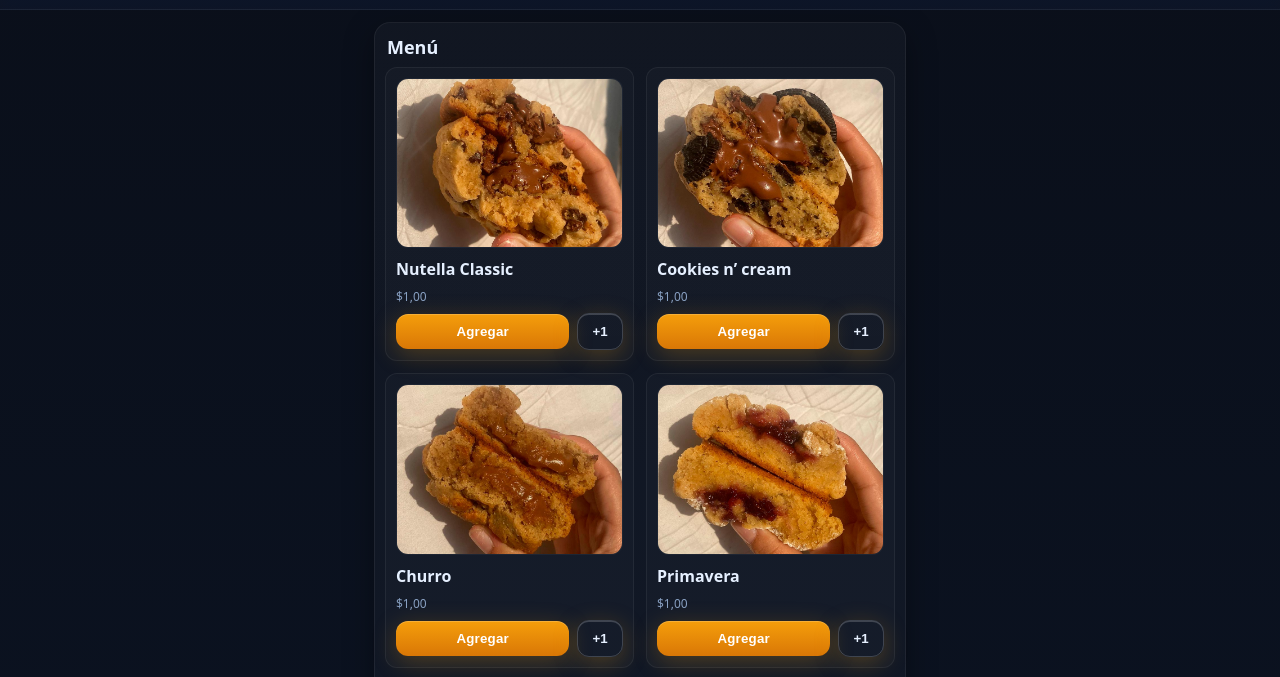
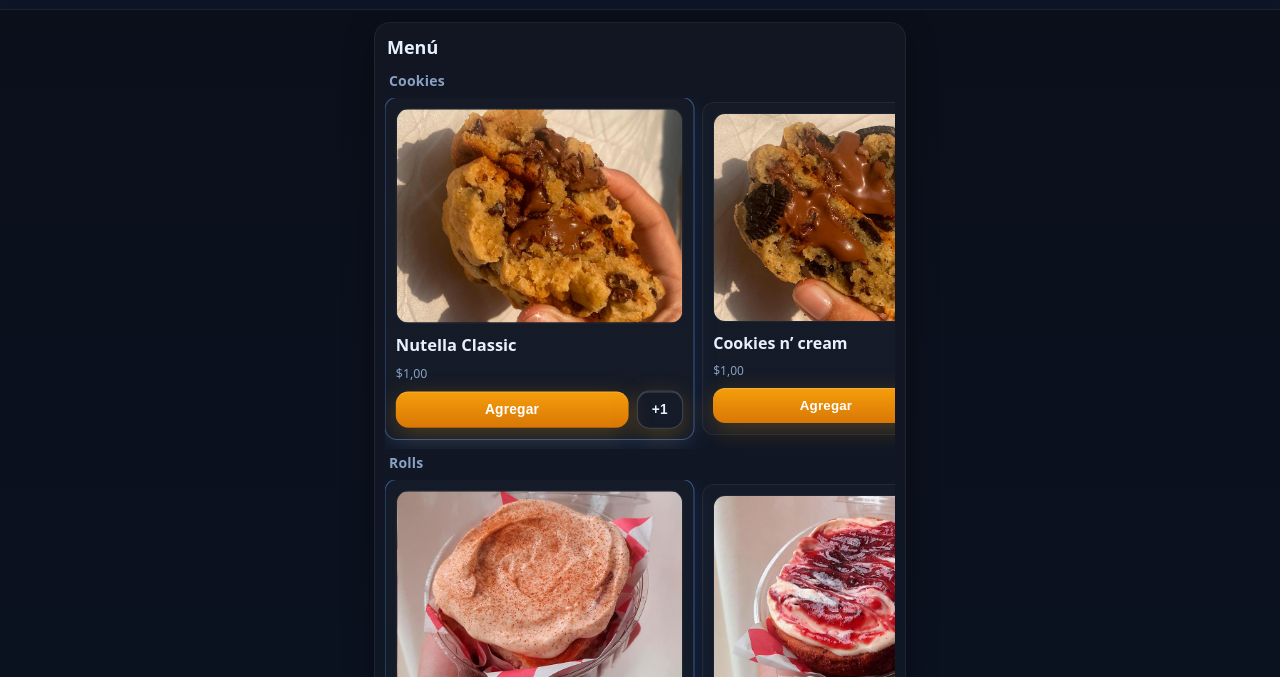
Before and after one commit to umbrassss/aniversario3, a plain HTML site: page index.html in a window 1280 px wide. Shown: the part 54-731 px from the top of the page. Drawn offline with Linux system fonts and the light colour scheme.

Commit message:
index.html

```diff
--- a/index.html
+++ b/index.html
@@ -22,30 +22,29 @@
     html,body{height:100%}
     body{
       margin:0;
-      background:linear-gradient(180deg,#0a0f1a,var(--bg)); /* azul muy oscuro */
+      background:linear-gradient(180deg,#0a0f1a,var(--bg));
       color:var(--text);
       font-family:ui-sans-serif,system-ui,-apple-system,Segoe UI,Roboto
     }
-    .wrap{max-width:560px;margin:0 auto;padding:12px 14px 90px} /* padding bottom para la barra */
+    .wrap{max-width:560px;margin:0 auto;padding:12px 14px 90px}
 
     header{
       position:sticky;top:0;z-index:20;
       backdrop-filter:saturate(140%) blur(8px);
-      background:linear-gradient(180deg,rgba(15,23,42,.90),rgba(15,23,42,.75)); /* azul #0f172a */
+      background:linear-gradient(180deg,rgba(15,23,42,.90),rgba(15,23,42,.75));
       border-bottom:1px solid rgba(255,255,255,.06)
     }
     .head{display:flex;align-items:center;justify-content:space-between;gap:8px;padding:12px}
     .brand{font-weight:800;letter-spacing:.3px}
     .sub{color:var(--muted);font-size:12px}
 
-    /* Paso 1: catálogo a pantalla completa */
     .card{background:linear-gradient(180deg,rgba(255,255,255,.03),rgba(255,255,255,.02));border:1px solid rgba(255,255,255,.06);border-radius:var(--radius);box-shadow:var(--shadow)}
     .products{padding:10px}
     .products .title{font-weight:800;font-size:18px;padding:2px 2px 8px 2px}
-    .products-grid{display:grid;gap:12px;grid-template-columns:1fr 1fr}
-    @media (max-width:360px){.products-grid{grid-template-columns:1fr}}
-    .product{display:flex;flex-direction:column;gap:8px;padding:10px;border-radius:12px;border:1px solid rgba(255,255,255,.06);background:rgba(255,255,255,.02)}
-    .product img{aspect-ratio:4/3;width:100%;object-fit:cover;border-radius:12px;border:1px solid rgba(255,255,255,.08);background:#0b1220} /* azul oscuro */
+
+    /* Tarjeta de producto */
+    .product{display:flex;flex-direction:column;gap:8px;padding:10px;border-radius:12px;border:1px solid rgba(255,255,255,.06);background:rgba(255,255,255,.02);transition:transform .2s ease, box-shadow .2s ease, border-color .2s ease}
+    .product img{aspect-ratio:4/3;width:100%;object-fit:cover;border-radius:12px;border:1px solid rgba(255,255,255,.08);background:#0b1220}
     .product h3{margin:2px 0 0 0;font-size:16px}
     .muted{color:var(--muted);font-size:12px}
     .row{display:flex;align-items:center;gap:8px}
@@ -64,22 +63,22 @@
     .btn-outline{background:transparent;border:1px solid rgba(255,255,255,.18);color:var(--text)}
     .badge{display:inline-block;padding:2px 8px;font-size:12px;border-radius:999px;background:rgba(96,165,250,.18);border:1px solid rgba(96,165,250,.35);color:#dbeafe}
 
-    /* Barra fija (aparece cuando hay items) */
+    /* Barra fija */
     .fab-cart{
       position:fixed;left:0;right:0;bottom:0;z-index:30;display:flex;align-items:center;justify-content:center;gap:10px;
       padding:14px env(safe-area-inset-right) calc(14px + env(safe-area-inset-bottom)) env(safe-area-inset-left);
-      background:linear-gradient(180deg,rgba(12,20,34,.6),rgba(12,20,34,.9)); /* azul translúcido */
+      background:linear-gradient(180deg,rgba(12,20,34,.6),rgba(12,20,34,.9));
       border-top:1px solid rgba(255,255,255,.08);backdrop-filter:blur(10px)
     }
-    .fab-cart button{display:flex;align-items:center;gap:10px;background:linear-gradient(180deg,#f59e0b,#d97706)} /* NARANJA */
+    .fab-cart button{display:flex;align-items:center;gap:10px;background:linear-gradient(180deg,#f59e0b,#d97706)}
 
-    /* Bottom Sheet (se reutiliza estilo para carrito y detalle) */
+    /* Bottom Sheet (carrito y detalle) */
     .sheet{position:fixed;inset:0;z-index:40;display:none}
     .sheet.open{display:block}
     .sheet .overlay{position:absolute;inset:0;background:rgba(0,0,0,.45)}
     .sheet .panel{
       position:absolute;left:0;right:0;bottom:0;max-height:88vh;
-      background:linear-gradient(180deg,rgba(15,23,42,1),rgba(15,23,42,.98)); /* azul profundo */
+      background:linear-gradient(180deg,rgba(15,23,42,1),rgba(15,23,42,.98));
       border-top-left-radius:16px;border-top-right-radius:16px;border:1px solid rgba(255,255,255,.08);
       box-shadow:var(--shadow);transform:translateY(100%);transition:transform .25s ease
     }
@@ -96,10 +95,32 @@
     .panel .totals .line{display:flex;justify-content:space-between}
     .panel .totals .total{font-weight:800;font-size:16px;border-top:1px dashed rgba(255,255,255,.15);padding-top:8px;margin-top:4px}
 
-    /* WhatsApp (verde, se mantiene) */
+    /* WhatsApp (verde) */
     .btn-whatsapp{
       background:linear-gradient(180deg,#22c55e,#16a34a);
       display:inline-flex;align-items:center;gap:8px;width:100%;justify-content:center
+    }
+
+    /* ==== SLIDERS (scroll-snap) ==== */
+    .rail-section{margin:4px 0 2px 0}
+    .rail-title{font-size:14px;line-height:1.2;color:var(--muted);font-weight:700;margin:6px 4px 8px 4px;letter-spacing:.2px}
+    .rail{
+      display:grid;
+      grid-auto-flow:column;
+      grid-auto-columns:74%;
+      gap:12px;
+      overflow-x:auto;
+      padding:4px 4px 14px;
+      scroll-snap-type:x mandatory;
+      -webkit-overflow-scrolling:touch;
+    }
+    @media (min-width:480px){ .rail{grid-auto-columns:60%;} }
+    .rail::-webkit-scrollbar{height:6px}
+    .rail .product{scroll-snap-align:center}
+    .rail .product.is-active{
+      transform:scale(1.03);
+      border-color:rgba(96,165,250,.45);
+      box-shadow:0 8px 24px rgba(59,130,246,.15)
     }
 
     .muted.center{text-align:center}
@@ -117,19 +138,19 @@
   </header>
 
   <div class="wrap">
-    <!-- CATÁLOGO (Paso 1) -->
+    <!-- CATÁLOGO -->
     <section class="card products">
       <div class="title">Menú</div>
-      <div id="products" class="products-grid"></div>
+      <div id="products"></div>
     </section>
   </div>
 
-  <!-- FAB / Barra de pedido (aparece con items) -->
+  <!-- FAB / Barra de pedido -->
   <div id="fabCart" class="fab-cart" hidden>
     <button id="openSheet"><strong>Ver pedido</strong> (<span id="fabCount">0</span>) • <span id="fabTotal">$0.00</span></button>
   </div>
 
-  <!-- SHEET (Paso 2 - Carrito) -->
+  <!-- SHEET (Carrito) -->
   <div id="sheet" class="sheet" aria-hidden="true" role="dialog" aria-labelledby="sheetTitle">
     <div class="overlay" id="closeSheet"></div>
     <div class="panel">
@@ -208,15 +229,16 @@
 
   <script>
     /**
-     * ✅ FLUJO MÓVIL EN 2 PASOS + detalle
+     * ✅ Flujo:
+     * - 3 sliders: Cookies, Rolls, Cookie Pots (scroll-snap + realce del ítem centrado)
      * - “+1” agrega directo
-     * - “Agregar” abre sheet de detalle; desde ahí se agrega y se cierra
+     * - “Agregar” abre sheet de detalle
      */
 
     // ⚙️ CONFIGURACIÓN
     const STORE_NAME = "Choonkies";
     const CURRENCY = "USD";
-    const STORE_WHATSAPP = "593997339248"; // Reemplaza por tu número (sin +, sin espacios)
+    const STORE_WHATSAPP = "593997339248";
 
     // 🛍️ CATÁLOGO (con imágenes .jpg + ingredientes placeholder)
     const CATALOG = [
@@ -233,6 +255,13 @@
       { id:"roll-10", name:"Roll Oreo", price:1.50, color:"#111827", ingredients:"Galleta hecha de masa de galleta", options:null, img:"assets/img/roll-10-roll-oreo.jpg" },
       { id:"roll-12", name:"Cookies Pots", price:2.00, color:"#22c55e", ingredients:"Galleta hecha de masa de galleta", options:null, img:"assets/img/roll-12-cookies-pots.jpg" }
     ];
+
+    // Grupos para sliders
+    const GROUPS = {
+      cookies: ["roll-01","roll-02","roll-03","roll-04","roll-05","roll-11"],
+      rolls:   ["roll-06","roll-07","roll-08","roll-09","roll-10"],
+      pots:    ["roll-12"]
+    };
 
     // 🧠 Estado
     let cart = loadCart();
@@ -255,7 +284,6 @@
         const raw=localStorage.getItem("feria_cart_v2");
         if(!raw) return [];
         const data=JSON.parse(raw);
-        // hidrata luego de montar sheet
         setTimeout(()=>{
           if(data.customerName && document.querySelector('#customerName')) document.querySelector('#customerName').value=data.customerName;
           if(data.notes && document.querySelector('#notes')) document.querySelector('#notes').value=data.notes;
@@ -268,33 +296,94 @@
       }catch{return []}
     }
 
+    // Renderiza los 3 sliders
     function renderCatalog(){
-      const $grid=document.querySelector('#products');
-      $grid.innerHTML="";
-      CATALOG.forEach(prod=>{
-        const img=prod.img||svgPlaceholder(prod.name, prod.color);
-        const opts=(prod.options&&prod.options.length)?`<label class='muted' style='display:block;'>Variante</label><select data-id='${prod.id}' class='opt-select'>${prod.options.map(o=>`<option value='${o}'>${o}</option>`).join('')}</select>`:"";
-        const node=document.createElement('div');
-        node.className='product';
-        node.innerHTML=`<img src='${img}' alt='${prod.name}' loading='lazy' decoding='async'/><h3>${prod.name}</h3><div class='muted'>${fmt.format(prod.price)}</div>${opts}<div class='row'><button class='grow' data-add='${prod.id}'>Agregar</button><button class='btn-outline' data-addq='${prod.id}'>+1</button></div>`;
-        $grid.appendChild(node);
-      });
+      const $root=document.querySelector('#products');
+      $root.innerHTML="";
 
-      // Delegación de clics: "Agregar" abre detalle; "+1" agrega directo
-      $grid.addEventListener('click', (e)=>{
+      renderRail($root, "Cookies", GROUPS.cookies);
+      renderRail($root, "Rolls", GROUPS.rolls);
+      renderRail($root, "Cookie Pots", GROUPS.pots);
+
+      // Delegación de clics: “Agregar” abre detalle; “+1” agrega directo
+      $root.addEventListener('click', (e)=>{
         const addId = e.target.getAttribute('data-add');
         const plusId = e.target.getAttribute('data-addq');
-        if(addId){
-          openDetail(addId);
-          return;
-        }
+        if(addId){ openDetail(addId); return; }
         if(plusId){
           const prod=CATALOG.find(p=>p.id===plusId);
           if(!prod) return;
-          const sel=e.target.closest('.product')?.querySelector('.opt-select');
-          addToCart(prod, sel?sel.value:null);
+          addToCart(prod, null);
         }
       });
+    }
+
+    function renderRail(root, title, ids){
+      const section = document.createElement('div');
+      section.className = "rail-section";
+      section.innerHTML = `<div class="rail-title">${title}</div><div class="rail"></div>`;
+      root.appendChild(section);
+
+      const rail = section.querySelector('.rail');
+
+      ids.forEach(id=>{
+        const prod = CATALOG.find(p=>p.id===id);
+        if(!prod) return;
+        const img=prod.img||svgPlaceholder(prod.name, prod.color);
+        const node=document.createElement('div');
+        node.className='product';
+        node.innerHTML=`
+          <img src="${img}" alt="${prod.name}" loading="lazy" decoding="async"/>
+          <h3>${prod.name}</h3>
+          <div class='muted'>${fmt.format(prod.price)}</div>
+          <div class='row'>
+            <button class='grow' data-add='${prod.id}'>Agregar</button>
+            <button class='btn-outline' data-addq='${prod.id}'>+1</button>
+          </div>`;
+        rail.appendChild(node);
+      });
+
+      setupRailActiveState(rail);
+    }
+
+    // Marca el ítem más centrado como activo (escala suave)
+    function setupRailActiveState(rail){
+      const cards = [...rail.querySelectorAll('.product')];
+      if(!cards.length) return;
+      const setActive = (el)=> cards.forEach(c=>c.classList.toggle('is-active', c===el));
+
+      // IO para marcar visibles con mayor intersección
+      const io = new IntersectionObserver((entries)=>{
+        let best=null, max=0;
+        for(const en of entries){
+          if(en.intersectionRatio > max){ max = en.intersectionRatio; best = en.target; }
+        }
+        if(best && max>0.5) setActive(best);
+      }, {root: rail, threshold:[0.5,0.75,1]});
+      cards.forEach(c=>io.observe(c));
+
+      // Fallback con centro geométrico (suave con rAF)
+      let ticking=false;
+      rail.addEventListener('scroll', ()=>{
+        if(ticking) return;
+        ticking = true;
+        requestAnimationFrame(()=>{
+          const r = rail.getBoundingClientRect();
+          const center = r.left + r.width/2;
+          let best=null, dist=1e9;
+          cards.forEach(c=>{
+            const cr=c.getBoundingClientRect();
+            const cc=cr.left + cr.width/2;
+            const d=Math.abs(cc-center);
+            if(d<dist){ dist=d; best=c; }
+          });
+          if(best) setActive(best);
+          ticking=false;
+        });
+      });
+
+      // Estado inicial
+      setActive(cards[0]);
     }
 
     function addToCart(product, option=null){
@@ -342,13 +431,10 @@
       const discounts=0;
       const total=Math.max(0, subtotal-discounts);
 
-      // Top badge
       if($countTop) $countTop.textContent=String(itemCount);
 
-      // FAB visibility
       if(itemCount>0){ $fab.hidden=false; $fabCount.textContent=String(itemCount); $fabTotal.textContent=fmt.format(total); } else { $fab.hidden=true; }
 
-      // Sheet content
       if(!itemCount){
         $empty.style.display='block';
         $list.style.display='none';
@@ -374,7 +460,7 @@
       saveCart();
     }
 
-    // 🧾 Mensaje WhatsApp
+    // 🧾 WhatsApp
     function buildWhatsAppMessage(){
       const name=(document.querySelector('#customerName').value||'').trim();
       const delivery=(document.querySelector('input[name="delivery"]:checked').value)||'Recoger en stand';
@@ -424,14 +510,12 @@
       if(!prod) return;
       currentProductId = productId;
 
-      // Pinta datos
       detailImg.src = prod.img || svgPlaceholder(prod.name, prod.color);
       detailImg.alt = prod.name;
       detailName.textContent = prod.name;
       detailPrice.textContent = fmt.format(prod.price);
       detailIngredients.textContent = prod.ingredients || "Galleta hecha de masa de galleta";
 
-      // Abre
       detailSheet.classList.add('open');
       detailSheet.setAttribute('aria-hidden','false');
     }
```
